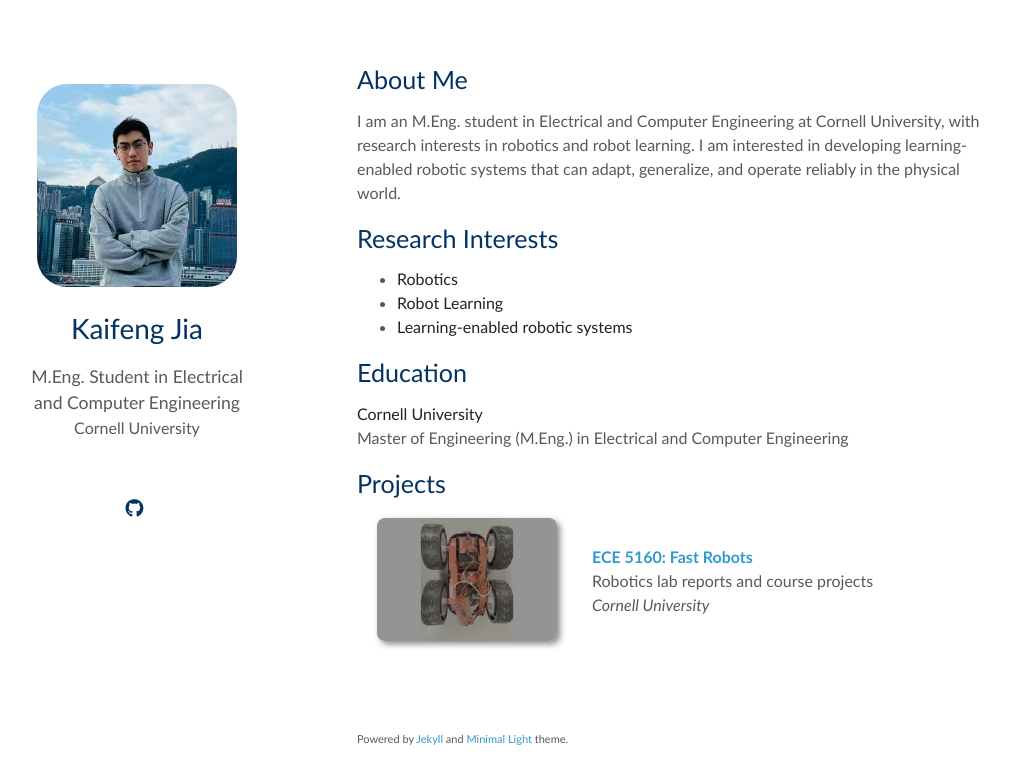
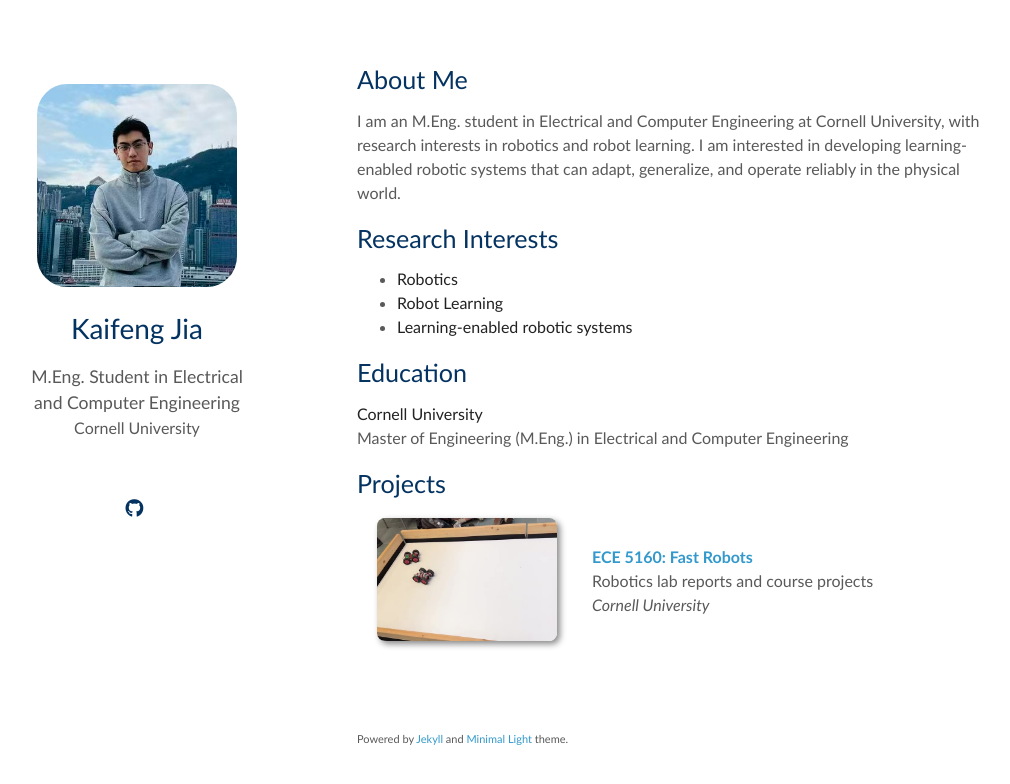
Before and after one commit to Kaifeng-Jia/Kaifeng-Jia.github.io, a Jekyll site: the page built from index.md, in a window 1280 px wide. Shown: the top 784 px of the page, without its empty margins (83-1093 px from the left). Built offline with Jekyll 4.4.1, drawn with Linux system fonts in a browser that asks for light colours; a style sheet for code colours, icons or effects is not loaded; our own code applies the rules of GitHub Pages for plain Markdown files; grey boxes are pictures that could not be loaded.

Commit message:
Use looping video for Fast Robots project

```diff
--- a/_data/projects.yml
+++ b/_data/projects.yml
@@ -2,5 +2,6 @@
   - title: "ECE 5160: Fast Robots"
     authors: "Robotics lab reports and course projects"
     journal: "Cornell University"
-    image: "./assets/img/fast-robots.png"
+    image: "./assets/img/fast-robots-video-poster.jpg"
+    video: "./assets/video/fast-robots.mp4"
     link: "https://kaifeng-jia.github.io/fast-robots/"
--- a/_includes/publications.html
+++ b/_includes/publications.html
@@ -13,7 +13,15 @@
       <div class="pub-row">
         {% if site.enable_publication_thumbnails %}
         <div class="col-sm-3 abbr" style="position: relative;padding-right: 15px;padding-left: 15px;">
-          {% if pub.image %}
+          {% if pub.video %}
+          <video class="teaser img-fluid z-depth-1" autoplay muted loop playsinline preload="metadata"
+            poster="{{ pub.image }}" aria-hidden="true">
+            <source src="{{ pub.video }}" type="video/mp4">
+          </video>
+          {% if pub.journal_short %}
+          <abbr class="badge">{{ pub.journal_short }}</abbr>
+          {% endif %}
+          {% elsif pub.image %}
           <img src="{{ pub.image }}" alt="{{ pub.title }}" class="teaser img-fluid z-depth-1">
           {% if pub.journal_short %}
           <abbr class="badge">{{ pub.journal_short }}</abbr>
```
Also changed, not shown: assets/img/fast-robots-video-poster.jpg (added), 1 other file.
